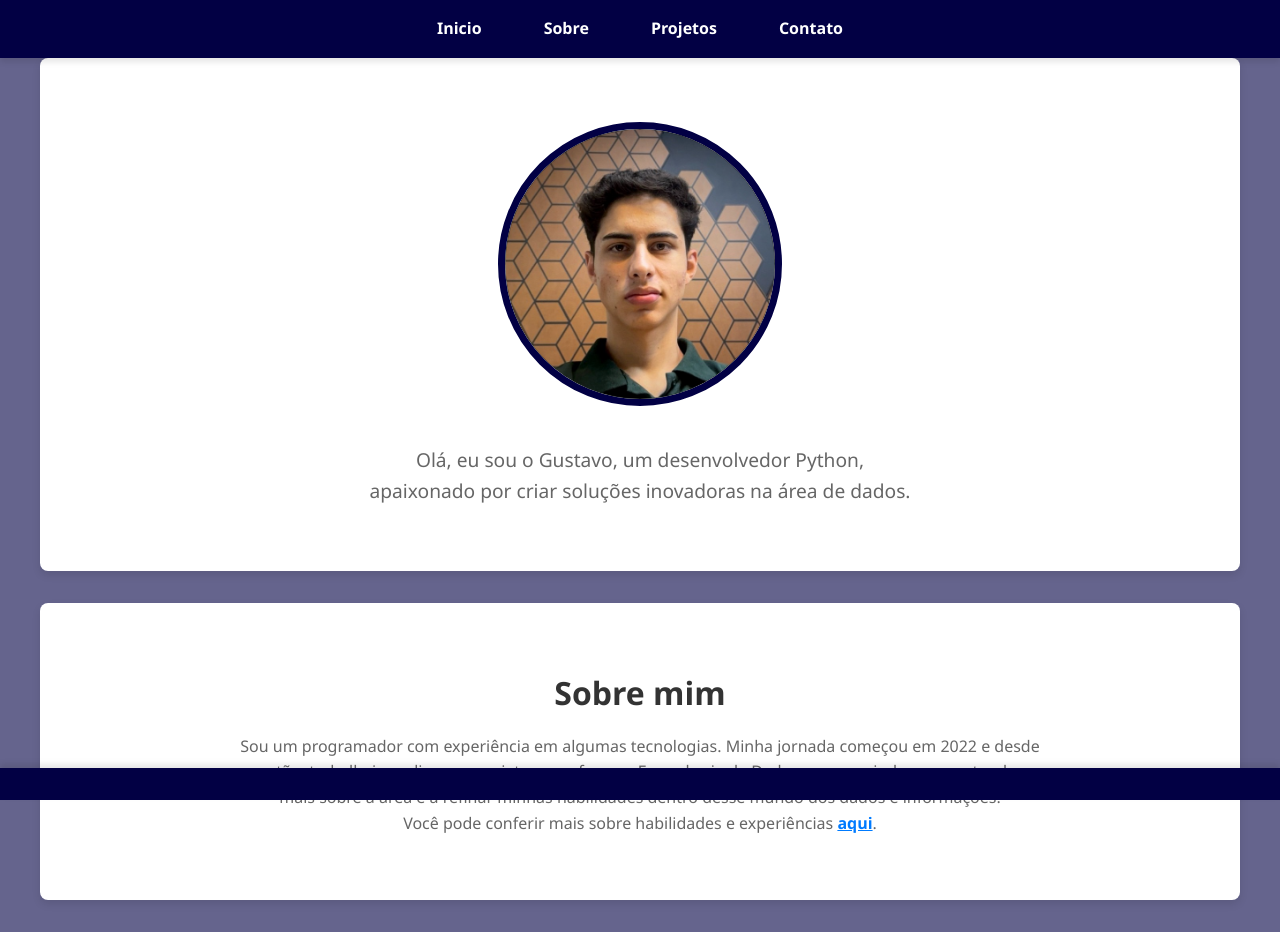
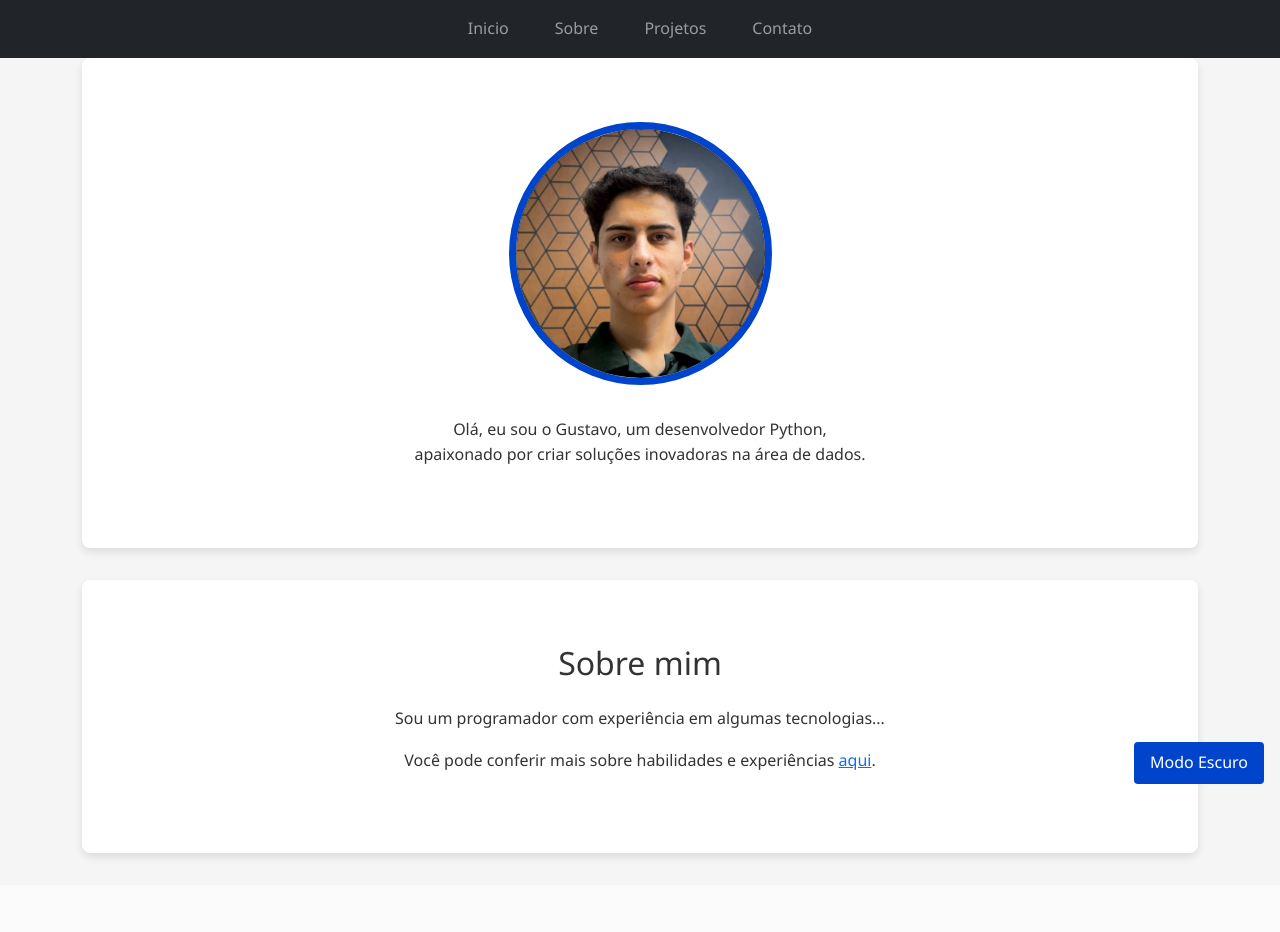
Before and after one commit to gtraldi/portfolio, a Flask app: page / in a window 1280 px wide. After the commit the page ends 860 px from the top, so only its background shows below. Run offline with Flask 3, Linux system fonts and the light colour scheme.

Commit message:
adding boostrap and dark/light mode

```diff
--- a/static/index.css
+++ /dev/null
@@ -1,120 +0,0 @@
-* {
-    margin: 0;
-    padding: 0;
-    box-sizing: border-box;
-    font-family: 'Segoe UI', Tahoma, Geneva, Verdana, sans-serif;
-}
-
-body {
-    line-height: 1.6;
-    background: #0200449b;
-    color: #333;
-}
-
-header {
-    background: #020044;
-    color: #fff;
-    padding: 1rem 2rem;
-    text-align: center;
-    box-shadow: 0 4px 6px rgba(0, 0, 0, 0.1);
-    position: sticky;
-    top: 0;
-    z-index: 1000;
-}
-
-nav ul {
-    list-style: none;
-    display: flex;
-    justify-content: center;
-    padding: 0;
-}
-
-nav ul li {
-    margin: 0 15px;
-}
-
-nav ul li a {
-    color: #fff;
-    text-decoration: none;
-    font-weight: bold;
-    padding: 0.5rem 1rem;
-    border-radius: 4px;
-    transition: background 0.3s ease, color 0.3s ease;
-}
-
-nav ul li a:hover {
-    background: #0c0976;
-    color: #ddd;
-}
-
-section {
-    padding: 4rem 2rem;
-    max-width: 1200px;
-    margin: 0 auto;
-    background: #fff;
-    border-radius: 8px;
-    box-shadow: 0 4px 8px rgba(0,0,0,0.1);
-    text-align: center;
-    margin-bottom: 2rem;
-}
-
-img#perfil {
-    background-color: #fff;
-    border-radius: 50%;
-    border: 7px solid #020044;
-    height: 25%;
-    object-fit: cover;
-    width: 25%;
-    margin-bottom: 2rem;
-}
-
-section#home {
-    background: #ffffff;
-}
-
-section#home h1 {
-    font-size: 2.5rem;
-    margin-bottom: 1rem;
-}
-
-section#home p {
-    font-size: 1.2rem;
-    color: #666;
-}
-
-section#about p {
-    max-width: 800px;
-    margin: 0 auto;
-    font-size: 1rem;
-    color: #666;
-}
-
-section#about a {
-    color: #007bff;
-    font-weight: bold;
-    transition: color 0.3s ease;
-}
-
-section#about a:hover {
-    color: #0056b3;
-}
-
-section h2 {
-    font-size: 2rem;
-    margin-bottom: 1rem;
-}
-
-footer {
-    background: #020044;
-    color: #fff;
-    text-align: center;
-    padding: 1rem;
-    position: fixed;
-    width: 100%;
-    bottom: 0;
-    box-shadow: 0 -4px 6px rgba(0,0,0,0.1);
-}
-
-footer p {
-    margin: 0;
-}
--- /dev/null
+++ b/static/styles.css
@@ -0,0 +1,161 @@
+/* Global Styles */
+* {
+    margin: 0;
+    padding: 0;
+    box-sizing: border-box;
+    font-family: 'Segoe UI', Tahoma, Geneva, Verdana, sans-serif;
+}
+
+body {
+    line-height: 1.6;
+    background: var(--bg-color);
+    color: var(--text-color);
+    transition: background-color 0.3s ease, color 0.3s ease;
+    min-height: 100vh;
+    display: flex;
+    flex-direction: column;
+}
+
+header {
+    background: var(--navbar-bg-color);
+    color: var(--navbar-text-color);
+    padding: 1rem 2rem;
+    text-align: center;
+    box-shadow: 0 4px 6px rgba(0, 0, 0, 0.1);
+    position: sticky;
+    top: 0;
+    z-index: 1000;
+}
+
+nav ul {
+    list-style: none;
+    display: flex;
+    justify-content: center;
+    padding: 0;
+}
+
+nav ul li {
+    margin: 0 15px;
+}
+
+nav ul li a {
+    color: var(--navbar-text-color);
+    text-decoration: none;
+    font-weight: bold;
+    padding: 0.5rem 1rem;
+    border-radius: 4px;
+    transition: background 0.3s ease, color 0.3s ease;
+}
+
+nav ul li a:hover {
+    background: var(--navbar-hover-bg-color);
+    color: var(--navbar-hover-text-color);
+}
+
+main {
+    flex: 1;
+    display: flex;
+    flex-direction: column;
+    align-items: center;
+    justify-content: center;
+}
+
+section {
+    padding: 4rem 2rem;
+    max-width: 1200px;
+    width: 100%;
+    margin: 0 auto;
+    background: var(--section-bg-color);
+    border-radius: 8px;
+    box-shadow: 0 4px 8px rgba(0,0,0,0.1);
+    margin-bottom: 2rem;
+    text-align: center;
+}
+
+section h2 {
+    font-size: 2rem;
+    margin-bottom: 1.5rem;
+    color: var(--section-heading-color);
+}
+
+img#perfil {
+    background-color: var(--perfil-bg-color);
+    border-radius: 50%;
+    border: 7px solid var(--perfil-border-color);
+    height: 25%;
+    object-fit: cover;
+    width: 25%;
+    margin-bottom: 2rem;
+}
+
+footer {
+    background: var(--footer-bg-color);
+    color: var(--footer-text-color);
+    text-align: center;
+    padding: 1rem;
+    box-shadow: 0 -4px 6px rgba(0,0,0,0.1);
+    width: 100%;
+    margin-top: auto;
+}
+
+footer p {
+    margin: 0;
+}
+
+button#mode-toggle {
+    position: fixed;
+    bottom: 1rem;
+    right: 1rem;
+    background-color: var(--btn-bg-color);
+    color: var(--btn-text-color);
+    border: none;
+    padding: 0.5rem 1rem;
+    border-radius: 4px;
+    cursor: pointer;
+    transition: background-color 0.3s ease, color 0.3s ease;
+}
+
+button#mode-toggle:hover {
+    background-color: var(--btn-hover-bg-color);
+    color: var(--btn-hover-text-color);
+}
+
+/* Light Mode */
+:root {
+    --bg-color: #f5f5f5;
+    --text-color: #333;
+    --navbar-bg-color: #e3f2fd;
+    --navbar-text-color: #333;
+    --navbar-hover-bg-color: #bbdefb;
+    --navbar-hover-text-color: #333;
+    --section-bg-color: #fff;
+    --section-heading-color: #333;
+    --perfil-bg-color: #fff;
+    --perfil-border-color: #0044cc;
+    --footer-bg-color: #e3f2fd;
+    --footer-text-color: #333;
+    --btn-bg-color: #0044cc;
+    --btn-text-color: #fff;
+    --btn-hover-bg-color: #0033a0;
+    --btn-hover-text-color: #fff;
+}
+
+/* Dark Mode */
+body.dark-mode {
+    --bg-color: #121212;
+    --text-color: #e0e0e0;
+    --navbar-bg-color: #333;
+    --navbar-text-color: #e0e0e0;
+    --navbar-hover-bg-color: #444;
+    --navbar-hover-text-color: #e0e0e0;
+    --section-bg-color: #1e1e1e;
+    --section-heading-color: #e0e0e0;
+    --perfil-bg-color: #1e1e1e;
+    --perfil-border-color: #bb86fc;
+    --footer-bg-color: #333;
+    --footer-text-color: #e0e0e0;
+    --btn-bg-color: #bb86fc;
+    --btn-text-color: #121212;
+    --btn-hover-bg-color: #9e5fdf;
+    --btn-hover-text-color: #121212;
+}
--- /dev/null
+++ b/templates/base.html
@@ -0,0 +1,71 @@
+<!DOCTYPE html>
+<html lang="en">
+<head>
+    <meta charset="UTF-8">
+    <title>Portfolio</title>
+    <link href="https://cdn.jsdelivr.net/npm/bootstrap@5.3.0-alpha1/dist/css/bootstrap.min.css" rel="stylesheet">
+    <link rel="stylesheet" href="{{ url_for('static', filename='styles.css') }}">
+</head>
+<body>
+    <nav class="navbar navbar-expand-lg navbar-dark bg-dark">
+        <div class="container-fluid">
+          <button class="navbar-toggler" type="button" data-bs-toggle="collapse" data-bs-target="#navbarNav" aria-controls="navbarNav" aria-expanded="false" aria-label="Toggle navigation">
+            <span class="navbar-toggler-icon"></span>
+          </button>
+          <div class="collapse navbar-collapse justify-content-center" id="navbarNav">
+            <ul class="navbar-nav">
+              <li class="nav-item">
+                <a class="nav-link" href="/">Inicio</a>
+              </li>
+              <li class="nav-item">
+                <a class="nav-link" href="/#about">Sobre</a>
+              </li>
+              <li class="nav-item">
+                <a class="nav-link" href="/projects">Projetos</a>
+              </li>
+              <li class="nav-item">
+                <a class="nav-link" href="/contact">Contato</a>
+              </li>
+            </ul>
+          </div>
+        </div>
+      </nav>
+
+    <div class="container">
+      {% block conteudo %}
+      {% endblock %}
+    </div>
+
+    <script src="https://cdn.jsdelivr.net/npm/bootstrap@5.3.2/dist/js/bootstrap.bundle.min.js" integrity="sha384-C6RzsynM9kWDrMNeT87bh95OGNyZPhcTNXj1NW7RuBCsyN/o0jlpcV8Qyq46cDfL" crossorigin="anonymous"></script>
+    <script>
+        document.addEventListener('DOMContentLoaded', () => {
+            const toggleButton = document.getElementById('mode-toggle');
+
+            const applyTheme = () => {
+                if (localStorage.getItem('theme') === 'dark') {
+                    document.body.classList.add('dark-mode');
+                    toggleButton.textContent = 'Modo Claro';
+                } else {
+                    document.body.classList.remove('dark-mode');
+                    toggleButton.textContent = 'Modo Escuro';
+                }
+            };
+
+            const toggleTheme = () => {
+                if (document.body.classList.contains('dark-mode')) {
+                    document.body.classList.remove('dark-mode');
+                    localStorage.setItem('theme', 'light');
+                    toggleButton.textContent = 'Modo Escuro';
+                } else {
+                    document.body.classList.add('dark-mode');
+                    localStorage.setItem('theme', 'dark');
+                    toggleButton.textContent = 'Modo Claro';
+                }
+            };
+
+            applyTheme();
+            toggleButton.addEventListener('click', toggleTheme);
+        });
+        </script>
+</body>
+</html>
--- a/templates/index.html
+++ b/templates/index.html
@@ -1,23 +1,6 @@
-<!DOCTYPE html>
-<html lang="pt-BR">
-<head>
-    <meta charset="UTF-8">
-    <meta name="viewport" content="width=device-width, initial-scale=1.0">
-    <title>Portfólio - Inicio</title>
-    <link rel="stylesheet" href="../static/index.css">
-</head>
-<body>
-    <header>
-        <nav>
-            <ul>
-                <li><a href="#home">Inicio</a></li>
-                <li><a href="#about">Sobre</a></li>
-                <li><a href="projects">Projetos</a></li>
-                <li><a href="contact">Contato</a></li>
-            </ul>
-        </nav>
-    </header>
+{% extends 'base.html' %}
 
+{% block conteudo %}
 <section id="home">
     <img id="perfil" src="{{url_for('static', filename='foto_perfil.png')}}" alt="foto_de_perfil">
     <p>Olá, eu sou o Gustavo, um desenvolvedor Python,<br> apaixonado por criar soluções inovadoras na área de dados.</p>
@@ -25,11 +8,8 @@
 
 <section id="about">
     <h2>Sobre mim</h2>
-        <p>Sou um programador com experiência em algumas tecnologias. Minha jornada começou em 2022 e desde então, trabalhei em diversos projetos com foco na Engenharia de Dados que me ajudaram a entender mais sobre a área e a refinar minhas habilidades dentro desse mundo dos dados e informações.</p>
+    <p>Sou um programador com experiência em algumas tecnologias...</p>
     <p>Você pode conferir mais sobre habilidades e experiências <a href="https://www.linkedin.com/in/gustavo-traldi-ba63431a0/" target="_blank">aqui</a>.</p>
 </section>
-
-    <footer>
-    </footer>
-</body>
-</html>
+<button id="mode-toggle">Modo Escuro</button>
+{% endblock %}
```
Also changed, not shown: static/contact.css (deleted, +0 -135 lines), static/projects.css (deleted, +0 -120 lines), templates/contact.html (+4 -24 lines), templates/projects.html (+4 -24 lines). Lines whose indentation alone changed are shown as unchanged.
